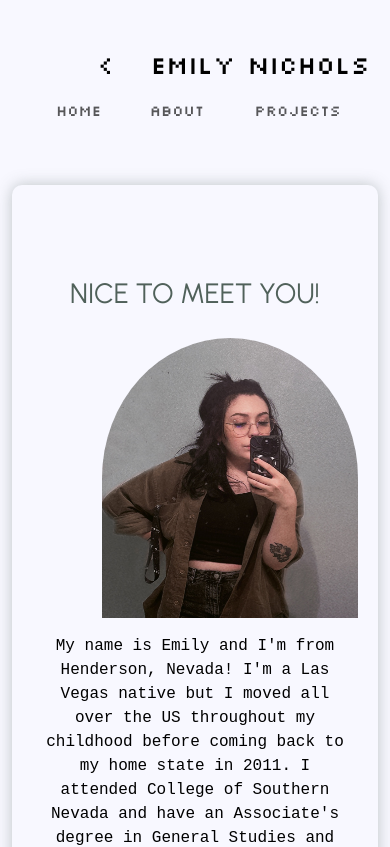
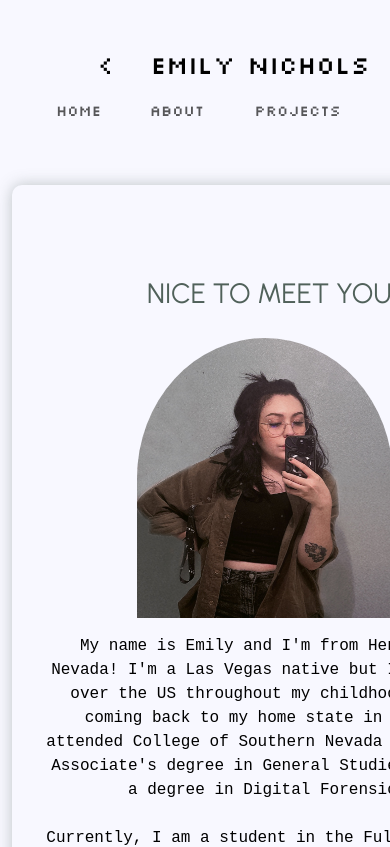
Before and after one commit to emnnichols/portfolio-site, a React (Vite) app: page /about in a window 390 px wide. Shown: the top 847 px of the page. Built offline with nearby package versions, Linux system fonts and the light colour scheme; no server answers.

Commit message:
Fixed min-width for small screens

```diff
--- a/src/index.scss
+++ b/src/index.scss
@@ -52,6 +52,7 @@ $primary-font: "Urbanist", sans-serif;
   border: 1px solid #50615a;
   margin-top: 40px;
   box-shadow: 5px 5px 12px 2px #50615ab5;
+  min-width: 520px;
 }
 
 .aboutTitle {
```
